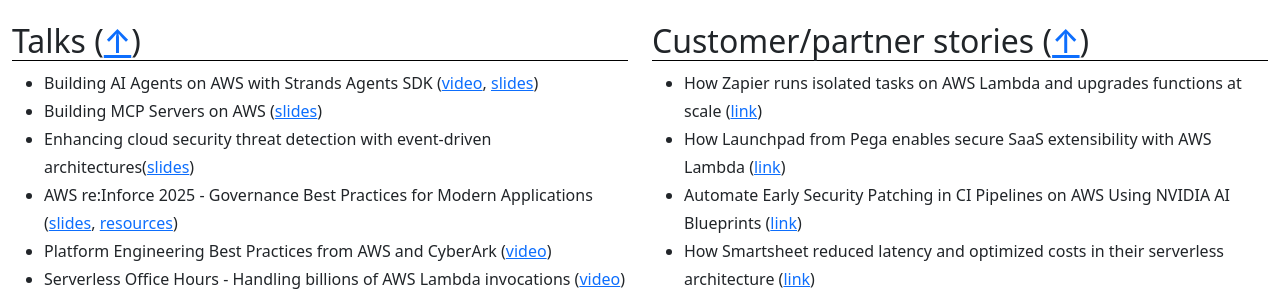
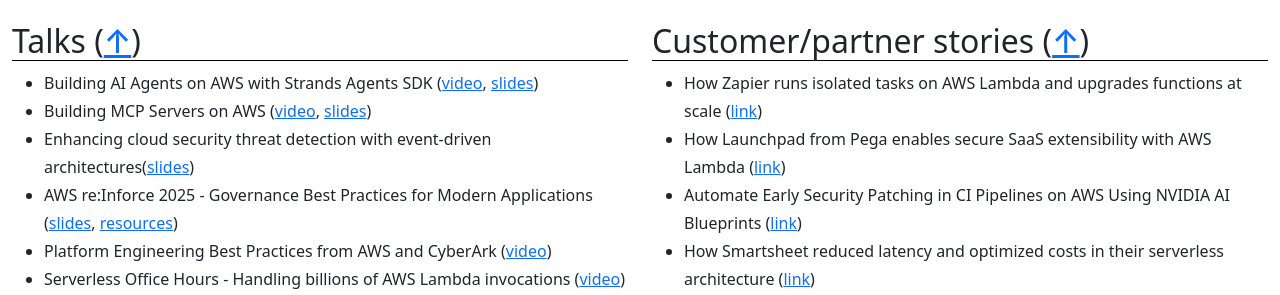
Before and after one commit to aal80/whoami, a Jekyll site: the page built from index.md, in a window 1280 px wide and 900 px high. Shown: the part 444-739 px from the top of the window. Built offline with Jekyll 4.4.1, drawn with Linux system fonts in a browser that asks for light colours.

Commit message:
Update talks.md

```diff
--- a/_includes/talks.md
+++ b/_includes/talks.md
@@ -1,7 +1,7 @@
 ## Talks ([↑](#top))
 
 - Building AI Agents on AWS with Strands Agents SDK ([video](https://youtu.be/OuiUEPO7PB8?si=YSvJLK_iCvWm6XJZ), [slides](https://www.dropbox.com/scl/fi/xzs51iplz8vpn5o0s4whq/2025-building-ai-agents-on-aws.pdf?rlkey=m4iw9dvexfyh9yuq1s1be3eef&st=8fpmcgbf&dl=0))
-- Building MCP Servers on AWS ([slides](https://www.dropbox.com/scl/fi/pley3lqj96t8a5f212coe/2025-building-mcp-servers-on-aws.pdf?rlkey=5ip3rqn8iwjhody664t9ihzbm&st=sqt4dno2&dl=0))
+- Building MCP Servers on AWS ([video](https://youtu.be/q3JgDJPeXJY), [slides](https://www.dropbox.com/scl/fi/pley3lqj96t8a5f212coe/2025-building-mcp-servers-on-aws.pdf?rlkey=5ip3rqn8iwjhody664t9ihzbm&st=sqt4dno2&dl=0))
 - Enhancing cloud security threat detection with event-driven architectures([slides](https://www.dropbox.com/scl/fi/bpxicxheemub6k6csejlp/2025-enhancing-multi-account-activity-monitoring-with-event-driven-architectures.pdf?rlkey=476fihbcaltwb0dgcmbo91g2v&st=zvmunpc4&dl=0))
 - AWS re:Inforce 2025 - Governance Best Practices for Modern Applications ([slides](https://www.dropbox.com/scl/fi/w5j9wmpx8hrerq1iae91c/reinforce-2025-grc331-governance-for-modern-apps.pdf?rlkey=7jepzm0gtllh53nlgm18gf7mo&st=woomqcvw&dl=0), [resources](https://aal80.github.io/reinforce2025-grc331))
 - Platform Engineering Best Practices from AWS and CyberArk ([video](https://www.linkedin.com/events/7325644549580558337))
```
